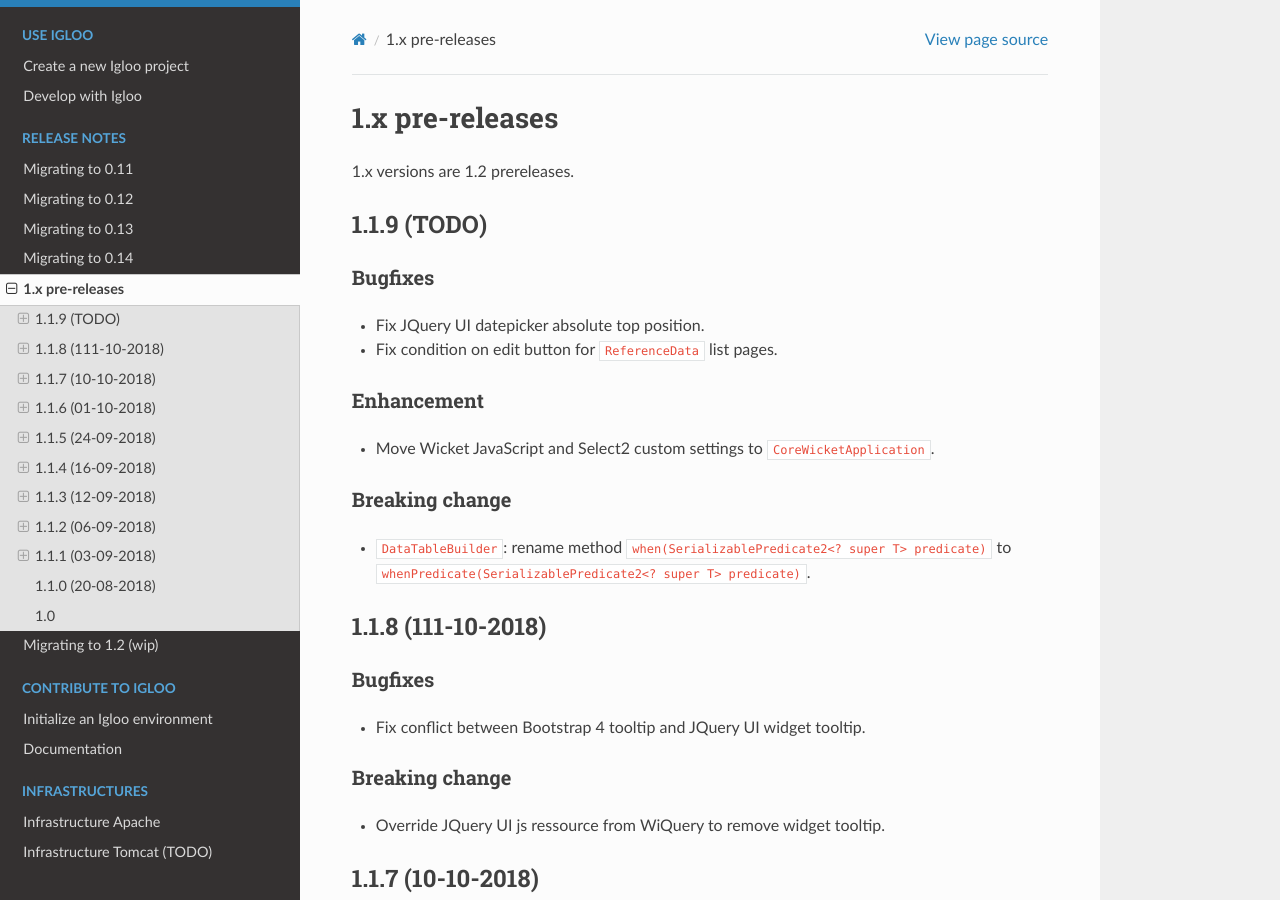
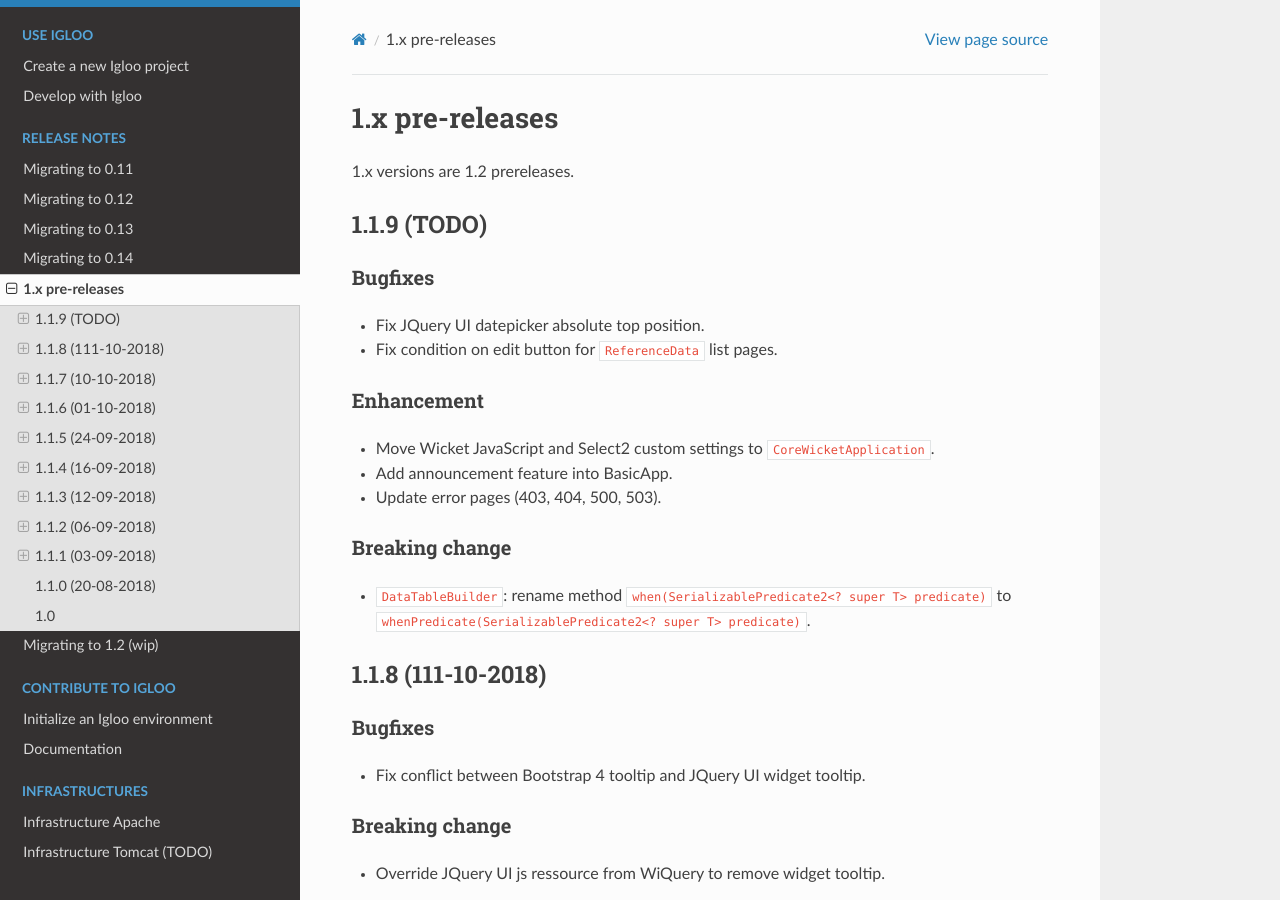
Before and after one commit to igloo-project/igloo-doc, a Sphinx documentation site: the page built from source/release-notes/1.x.rst, in a window 1280 px wide and 900 px high. Built offline with Sphinx 7.4.7 and the Read the Docs theme 2.0.0, drawn with Linux system fonts in a browser that asks for light colours.

Commit message:
1.1.9: update release notes

```diff
--- a/source/release-notes/1.x.rst
+++ b/source/release-notes/1.x.rst
@@ -20,6 +20,8 @@ Enhancement
 
 * Move Wicket JavaScript and Select2 custom settings to
   ``CoreWicketApplication``.
+* Add announcement feature into BasicApp.
+* Update error pages (403, 404, 500, 503).
 
 Breaking change
 ***************
```
